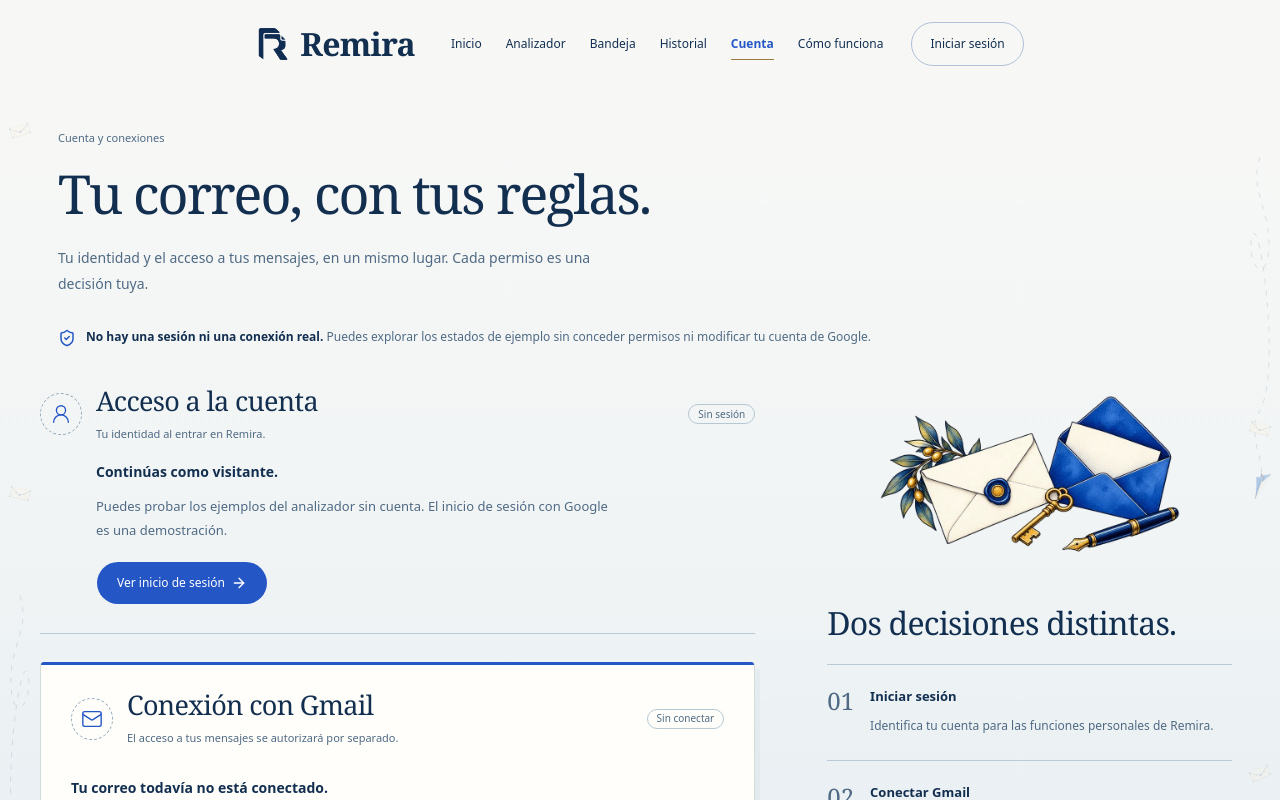
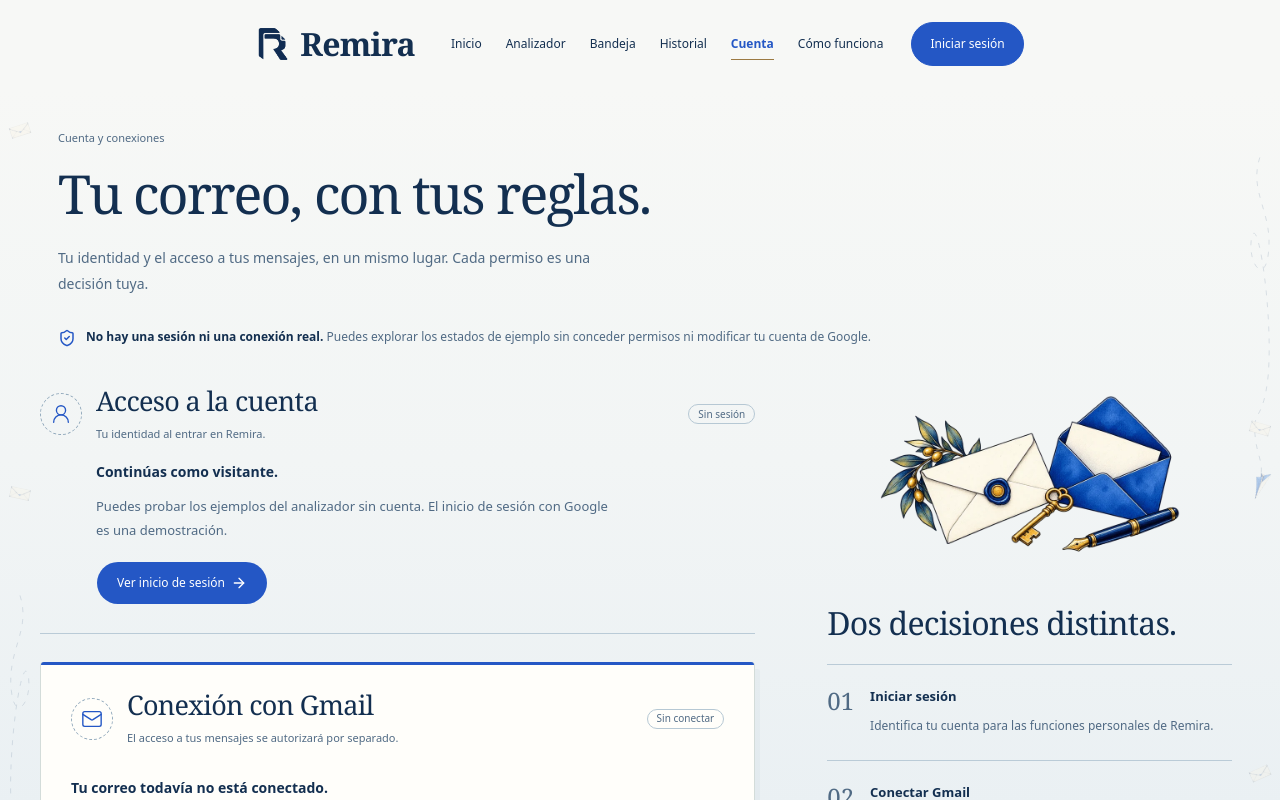
Before and after one commit to JCastilloPadilla/Remira, a React (Vite) app in the folder frontend/: page /cuenta in a window 1280 px wide. Shown: the top 800 px of the page. Built offline with nearby package versions, Linux system fonts and the light colour scheme.

Commit message:
style(web): make sign-in button blue without underline

```diff
--- a/frontend/src/components/site-header.css
+++ b/frontend/src/components/site-header.css
@@ -9,8 +9,10 @@
 .remira-desktop-nav a:hover, .remira-desktop-nav a:focus-visible { color:#2457c5; }
 .remira-desktop-nav a:hover::after, .remira-desktop-nav a:focus-visible::after, .remira-desktop-nav a[aria-current="page"]::after { transform:scaleX(1); }
 .remira-desktop-nav a[aria-current="page"] { color:#2457c5; font-weight:600; }
-.remira-desktop-nav .remira-nav-access { padding-inline:18px; border:1px solid #afc0d8; border-radius:999px; margin-left:4px; }
-.remira-desktop-nav .remira-nav-access::after { left:18px; right:18px; }
+.remira-desktop-nav .remira-nav-access { padding-inline:18px; border:1px solid #2457c5; border-radius:999px; margin-left:4px; background:#2457c5; color:#fff; }
+.remira-desktop-nav .remira-nav-access::after { display:none; }
+.remira-desktop-nav .remira-nav-access:hover, .remira-desktop-nav .remira-nav-access:focus-visible { background:#194aaf; border-color:#194aaf; color:#fff; }
+.remira-desktop-nav .remira-nav-access[aria-current="page"] { color:#fff; }
 .remira-mobile-menu { display:none; position:relative; }
 .remira-mobile-menu summary { display:flex; align-items:center; justify-content:flex-end; gap:12px; min-height:48px; cursor:pointer; list-style:none; }
 .remira-mobile-menu summary::-webkit-details-marker { display:none; }
@@ -27,7 +29,10 @@
 .remira-mobile-menu nav a[aria-current="page"] span::after, .remira-mobile-menu nav a:hover span::after, .remira-mobile-menu nav a:focus-visible span::after { transform:scaleX(1); }
 .remira-mobile-menu nav a[aria-current="page"] { color:#2457c5; font-weight:600; }
 .remira-mobile-menu nav a small { color:#506a84; font-size:10px; font-weight:400; }
-.remira-mobile-menu nav a:last-child { border-top:1px solid #c7d4dc; margin-top:4px; padding-top:4px; }
+.remira-mobile-menu nav a:last-child { margin-top:10px; padding:10px 14px; border-radius:999px; background:#2457c5; color:#fff; }
+.remira-mobile-menu nav a:last-child span::after { display:none; }
+.remira-mobile-menu nav a:last-child small { color:#fff; }
+.remira-mobile-menu nav a:last-child:hover, .remira-mobile-menu nav a:last-child:focus-visible { background:#194aaf; }
 @keyframes remira-menu-in { from { opacity:0; transform:translateY(-5px); } to { opacity:1; transform:translateY(0); } }
 @media (max-width:1100px) {
   .remira-header-inner { gap:24px; }
```
